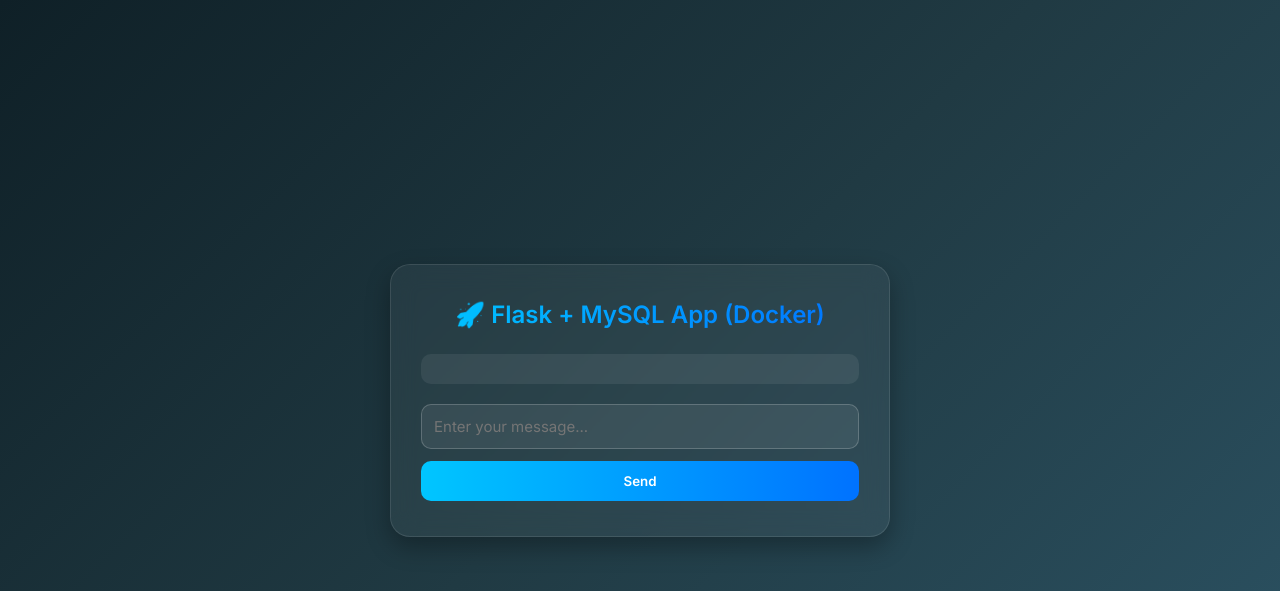
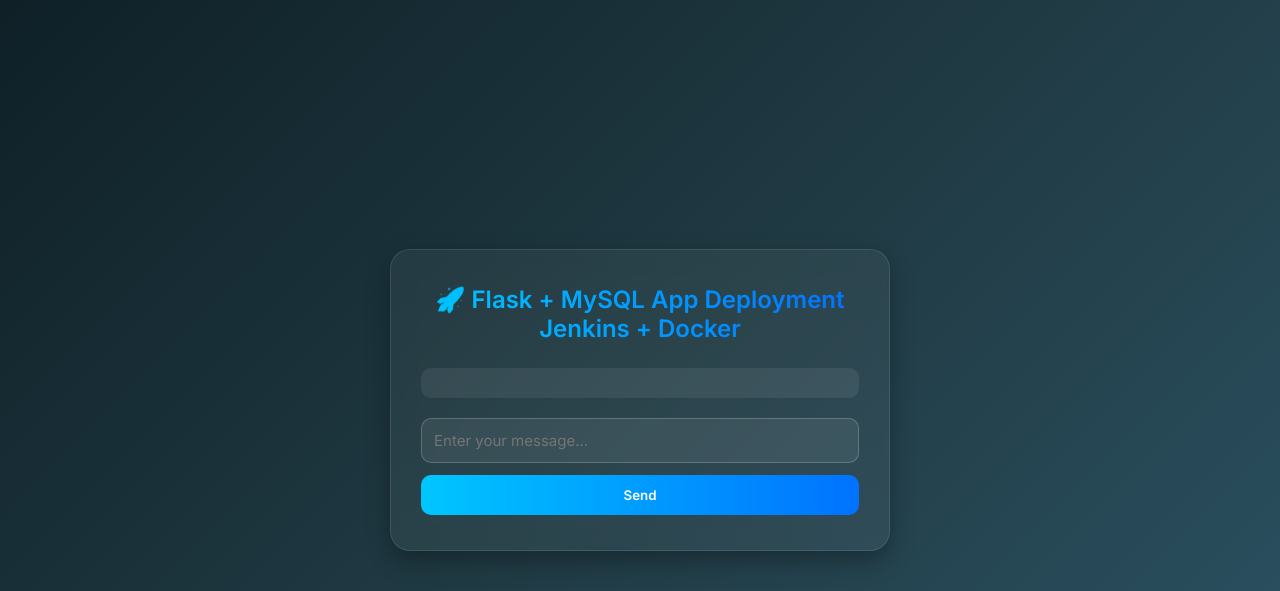
Before and after one commit to iam-avinash-jagtap/2-Tier-Application, a Flask app: page / in a window 1280 px wide. Shown: the top 591 px of the page. Run offline with Flask 2, Linux system fonts and the light colour scheme; data that the repository does not hold is empty; some libraries are stand-ins or nearby versions.

Commit message:
Update index.html

```diff
--- a/templates/index.html
+++ b/templates/index.html
@@ -146,7 +146,7 @@
 
 <body>
   <div class="app-box">
-    <h2>🚀 Flask + MySQL App (Docker)</h2>
+    <h2>🚀 Flask + MySQL App Deployment Jenkins + Docker </h2>
 
     <div class="messages">
       {% for message in messages %}
```
